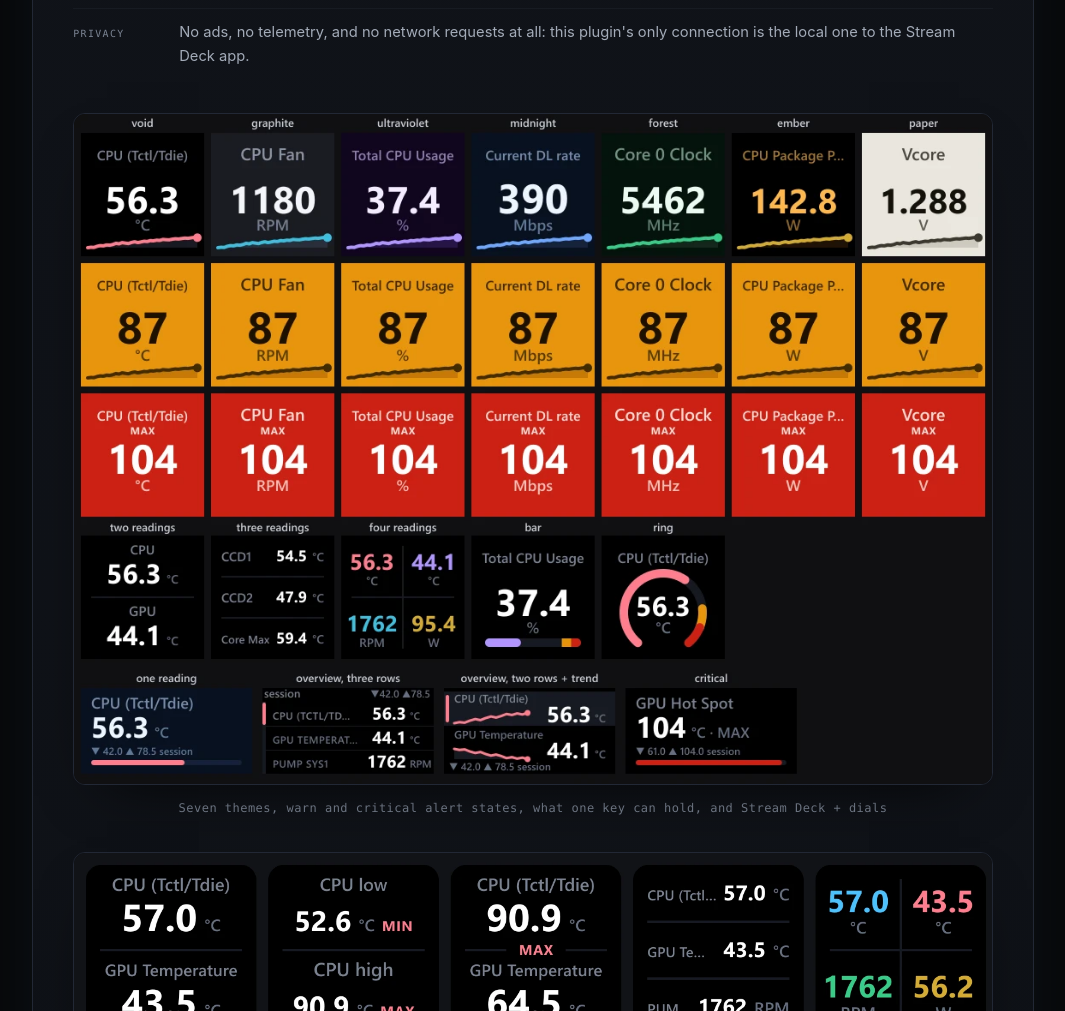
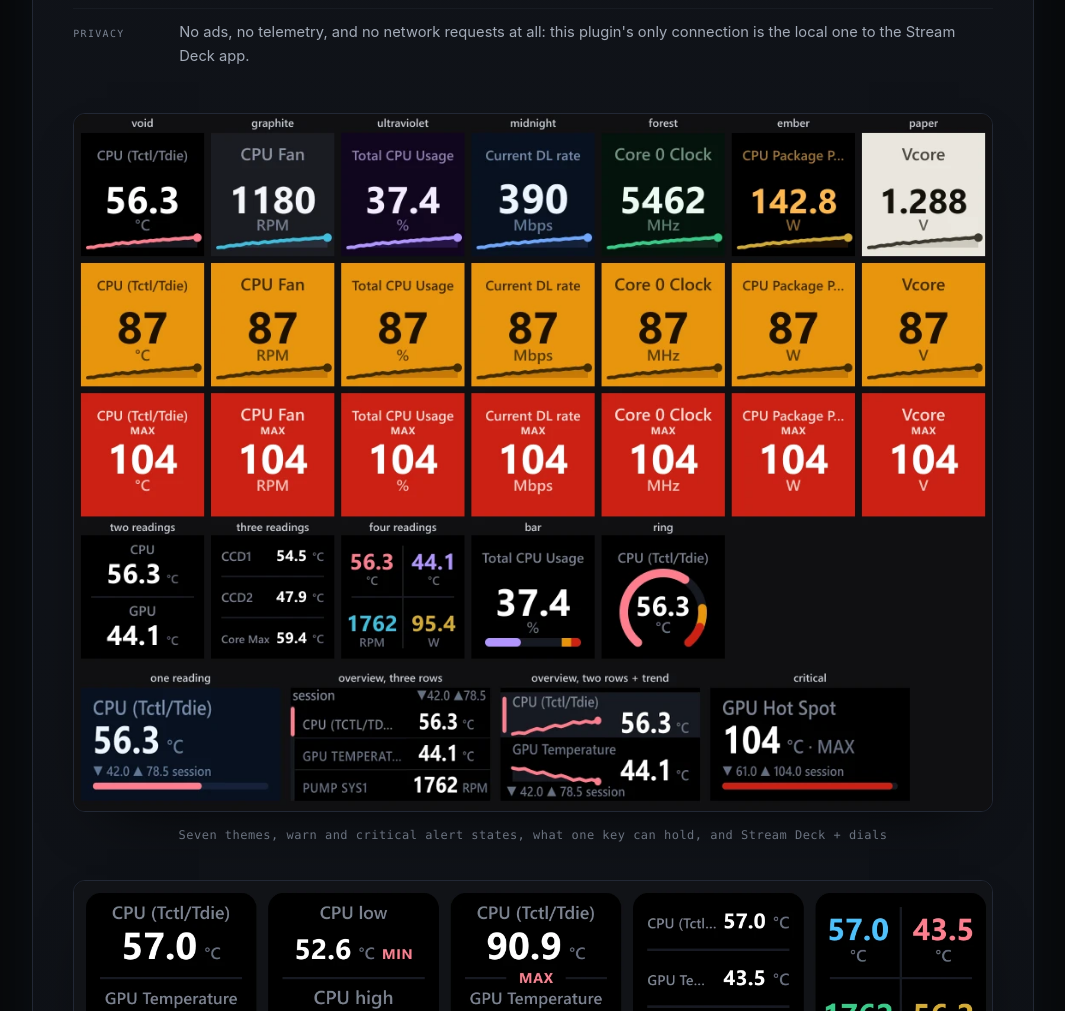
Before and after one commit to slawrensen/slawrensen-site, a plain HTML site: page public/index.html in a window 1280 px wide. Shown: the part 1576-2587 px from the top of the page, without its empty margins (107-1172 px from the left). Drawn offline with Linux system fonts and the light colour scheme.

Commit message:
Product screenshot: touchscreen faces at true hardware proportion
A dial slot is 1.62x a key wide and 0.92x tall, measured off the deck photo,
not the 200x100 their images happen to be. Sheet is now 1072x814.

Filename goes to v3 because the v2 name is marked immutable for a year, so
changed bytes must never reuse it.

```diff
--- a/public/index.html
+++ b/public/index.html
@@ -461,7 +461,7 @@
         <figure class="pshot pshot-scan">
           <div class="shot-frame">
             <div class="shot-scroll" tabindex="0" role="group" aria-label="Product screenshot, scroll horizontally to pan">
-              <img src="assets/hwinfo-sensors-v2.webp" width="1072" height="782" decoding="async"
+              <img src="assets/hwinfo-sensors-v3.webp" width="1072" height="814" decoding="async"
                    alt="HWiNFO Sensors key faces: seven display themes across the top row, amber warn and red critical alert states below, each key with a live value, unit and sparkline, then a row showing what one key can hold (two, three and four readings, and the Bar and Ring gauges), plus four Stream Deck + touchscreen faces at their true relative size">
             </div>
             <span class="shot-hint" aria-hidden="true">SCROLL</span>
```
Also changed, not shown: public/assets/hwinfo-sensors-v2.webp (deleted), public/assets/hwinfo-sensors-v3.webp (added), 1 other file.
